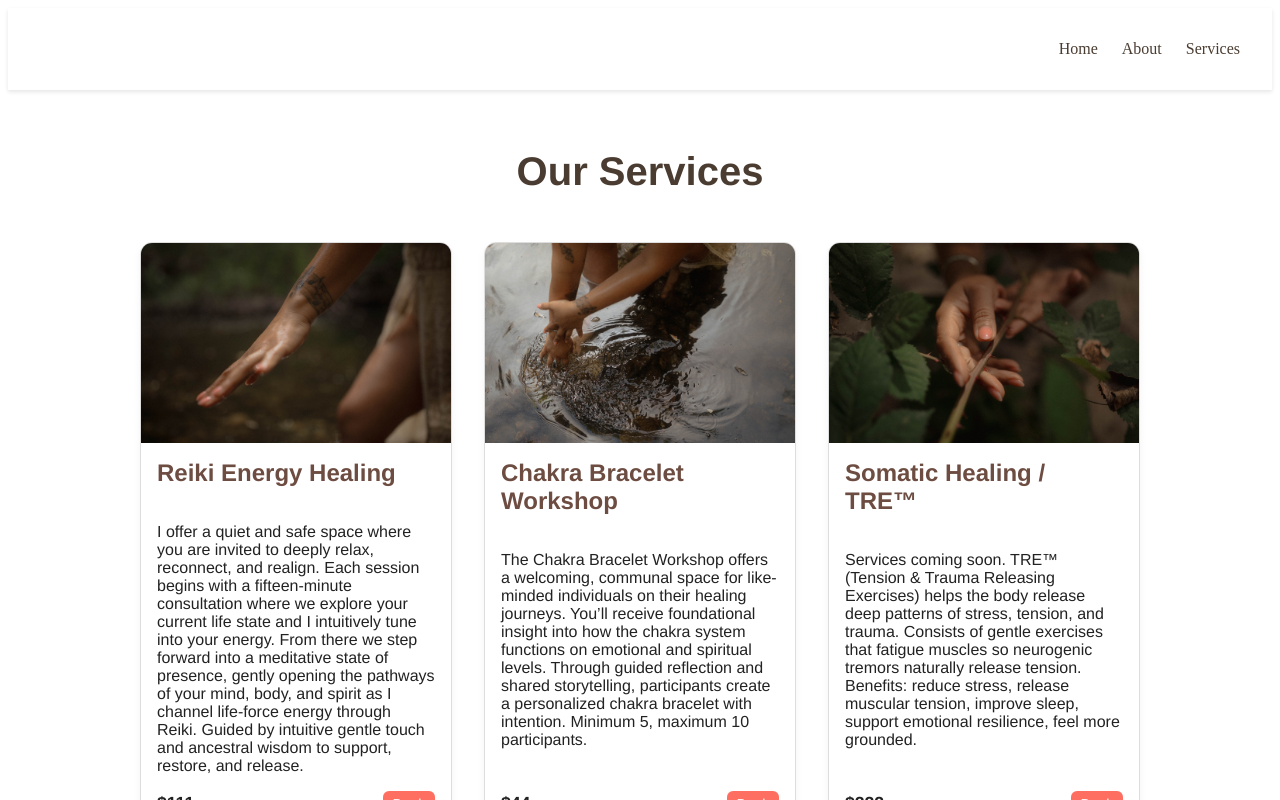
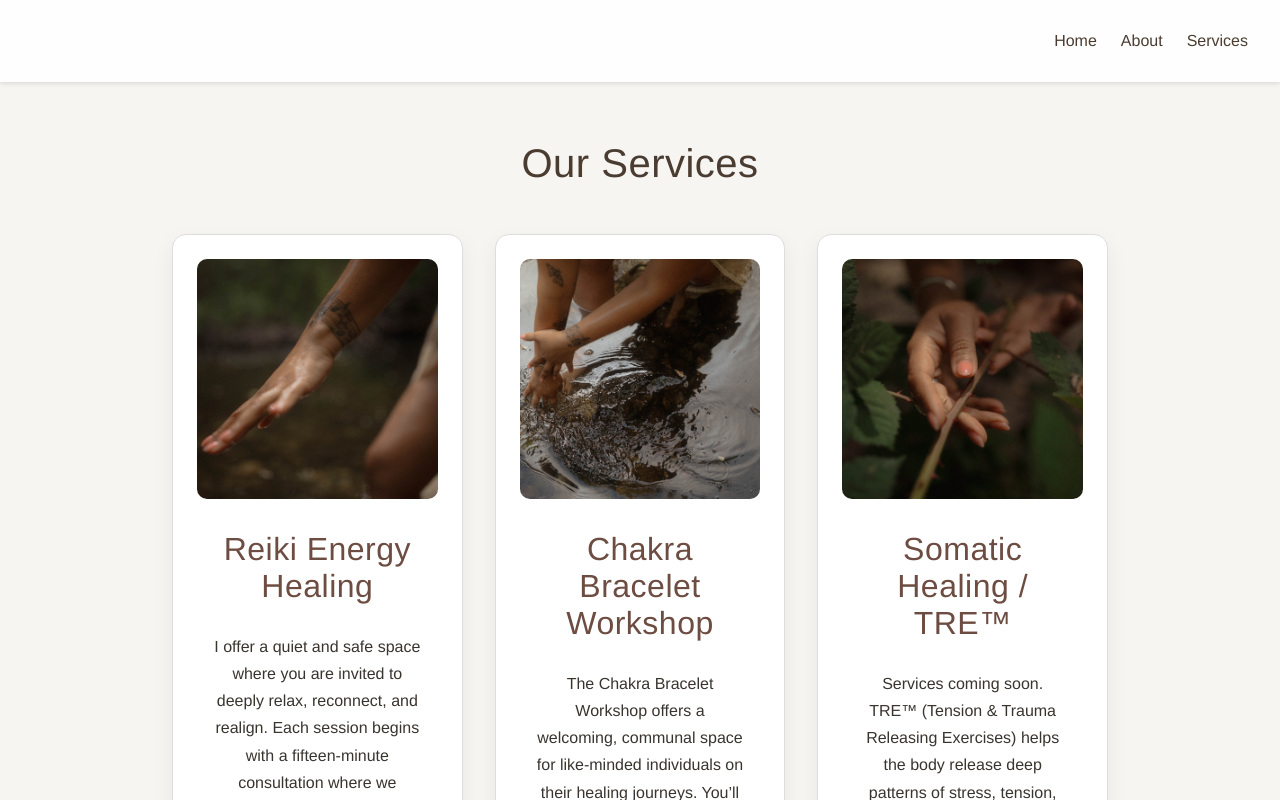
Before and after one commit to Ecanno8/aura_healing, a React (Vite) app: page /services in a window 1280 px wide. Shown: the top 800 px of the page. Built offline with nearby package versions, Linux system fonts and the light colour scheme.

Commit message:
css cleanup, next usestate text boxes

```diff
--- a/src/main.jsx
+++ b/src/main.jsx
@@ -1,6 +1,7 @@
 import React from "react";
 import ReactDOM from "react-dom/client";
 import App from "./App";
+import "./styles/global.css";
 
 ReactDOM.createRoot(document.getElementById("root")).render(
     <React.StrictMode>
--- a/src/styles/Services.css
+++ b/src/styles/Services.css
@@ -16,8 +16,9 @@
 
 .services-grid {
     display: grid;
-    grid-template-columns: repeat(auto-fit, minmax(300px, 1fr));
+    grid-template-columns: repeat(3, 1fr);
     gap: 2rem;
+    margin-top: 2.5rem;
 }
 
 .service-card {
@@ -77,3 +78,25 @@
 .book-btn:hover {
     background-color: #e65a4f;
 }
+
+.service-card {
+    background: white;
+    border-radius: 14px;
+    padding: 1.5rem;
+    box-shadow: 0 8px 22px rgba(0, 0, 0, 0.06);
+    text-align: center;
+    transition: transform 0.25s ease, box-shadow 0.25s ease;
+}
+
+.service-card:hover {
+    transform: translateY(-6px);
+    box-shadow: 0 16px 32px rgba(0, 0, 0, 0.1);
+}
+
+.service-card img {
+    width: 100%;
+    height: 240px;
+    object-fit: cover;
+    border-radius: 10px;
+    margin-bottom: 1rem;
+}
--- a/src/styles/global.css
+++ b/src/styles/global.css
@@ -1,21 +1,61 @@
-/* Reset */
+/* ---------- Base Reset ---------- */
 * {
-    margin: 0;
-    padding: 0;
     box-sizing: border-box;
 }
 
-/* Base styling */
 body {
+    margin: 0;
     font-family: "Helvetica Neue", Arial, sans-serif;
-    background: #f7f6f4;
-    color: #2d2d2d;
-    line-height: 1.6;
+    background: #f7f5f2;
+    color: #2f2a26;
 }
 
+/* ---------- Typography ---------- */
 h1,
 h2,
 h3 {
-    font-weight: 300;
-    letter-spacing: 1px;
+    font-weight: 500;
+    letter-spacing: 0.5px;
+    color: #4a3c31;
 }
+
+h1 {
+    font-size: 2.8rem;
+    margin-bottom: 1rem;
+}
+
+h2 {
+    font-size: 2rem;
+    margin-bottom: 0.75rem;
+}
+
+h3 {
+    font-size: 1.4rem;
+    margin-bottom: 0.5rem;
+}
+
+p {
+    font-size: 1.1rem;
+    line-height: 1.7;
+    color: #3a342f;
+}
+
+/* ---------- Layout spacing ---------- */
+.section {
+    padding: 4rem 1.5rem;
+}
+
+.container {
+    max-width: 1000px;
+    margin: 0 auto;
+}
+
+/* ---------- Links ---------- */
+a {
+    color: #6d4c41;
+    text-decoration: none;
+}
+
+a:hover {
+    text-decoration: underline;
+}
```
